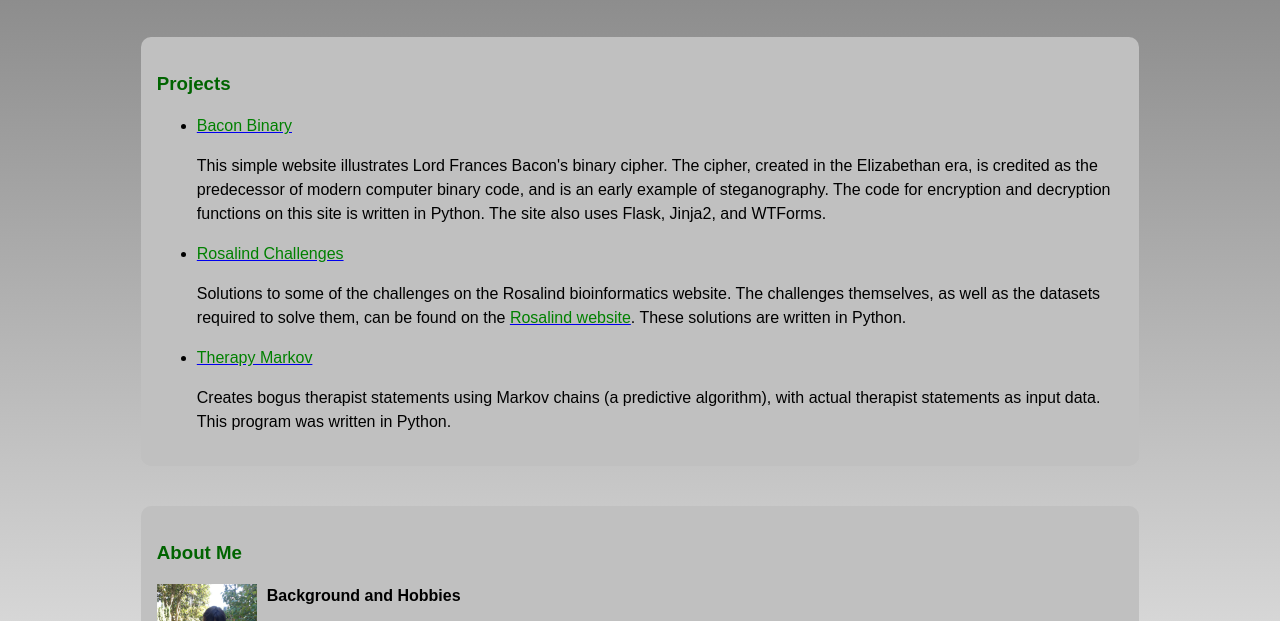
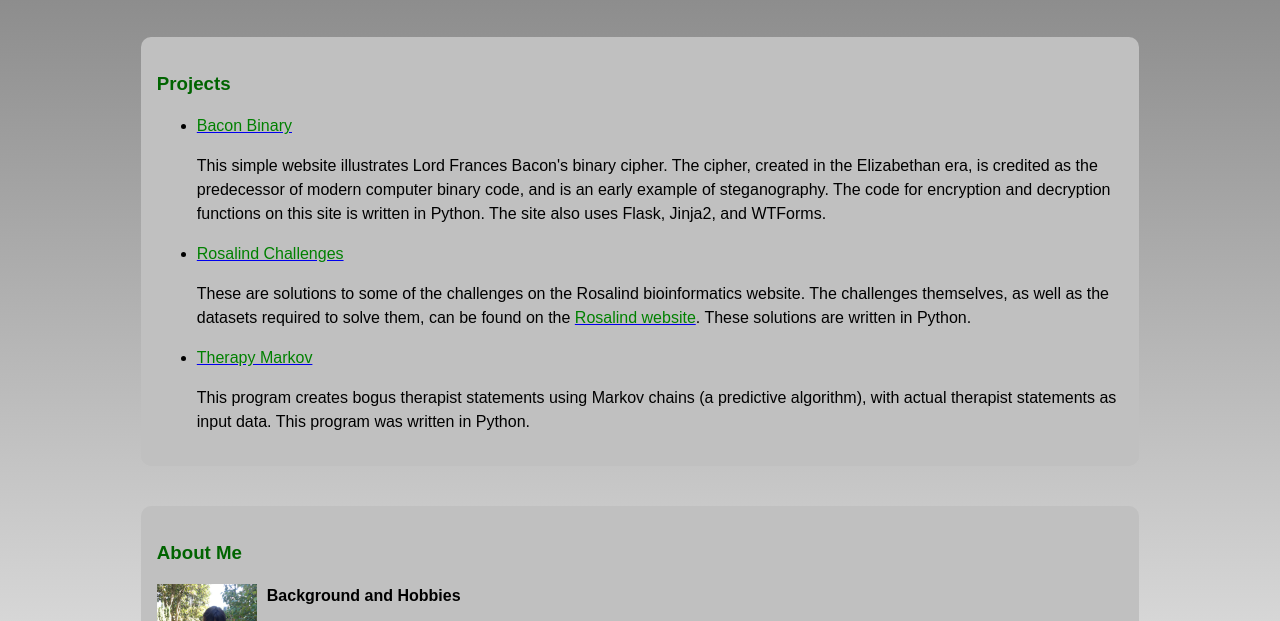
Before and after one commit to alma-frankenstein/Portfolio_landing_page, a plain HTML site: page index.html in a window 1280 px wide. Shown: the part 111-732 px from the top of the page. Drawn offline with Linux system fonts and the light colour scheme.

Commit message:
edit some text

```diff
--- a/index.html
+++ b/index.html
@@ -24,13 +24,13 @@
             The site also uses Flask, Jinja2, and WTForms.</p>
         <li><a href="https://github.com/alma-frankenstein/Rosalind"><span style="color: green;">
           Rosalind Challenges</span></a></li>
-          <p>Solutions to some of the challenges on the Rosalind bioinformatics website. The challenges themselves,
+          <p>These are solutions to some of the challenges on the Rosalind bioinformatics website. The challenges themselves,
             as well as the datasets required to solve them, can be found on the
             <a href=" http://rosalind.info/problems/list-view/"><span style="color: green;">
             Rosalind website</span></a>. These solutions are written in Python.</p>
         <li><a href="https://github.com/alma-frankenstein/therapyMarkov"><span style="color: green;">
           Therapy Markov</span></a></li>
-          <p>Creates bogus therapist statements using Markov chains (a predictive algorithm), with actual
+          <p>This program creates bogus therapist statements using Markov chains (a predictive algorithm), with actual
             therapist statements as input data. This program was written in Python.</p>
       </ul>
     </div>
```
